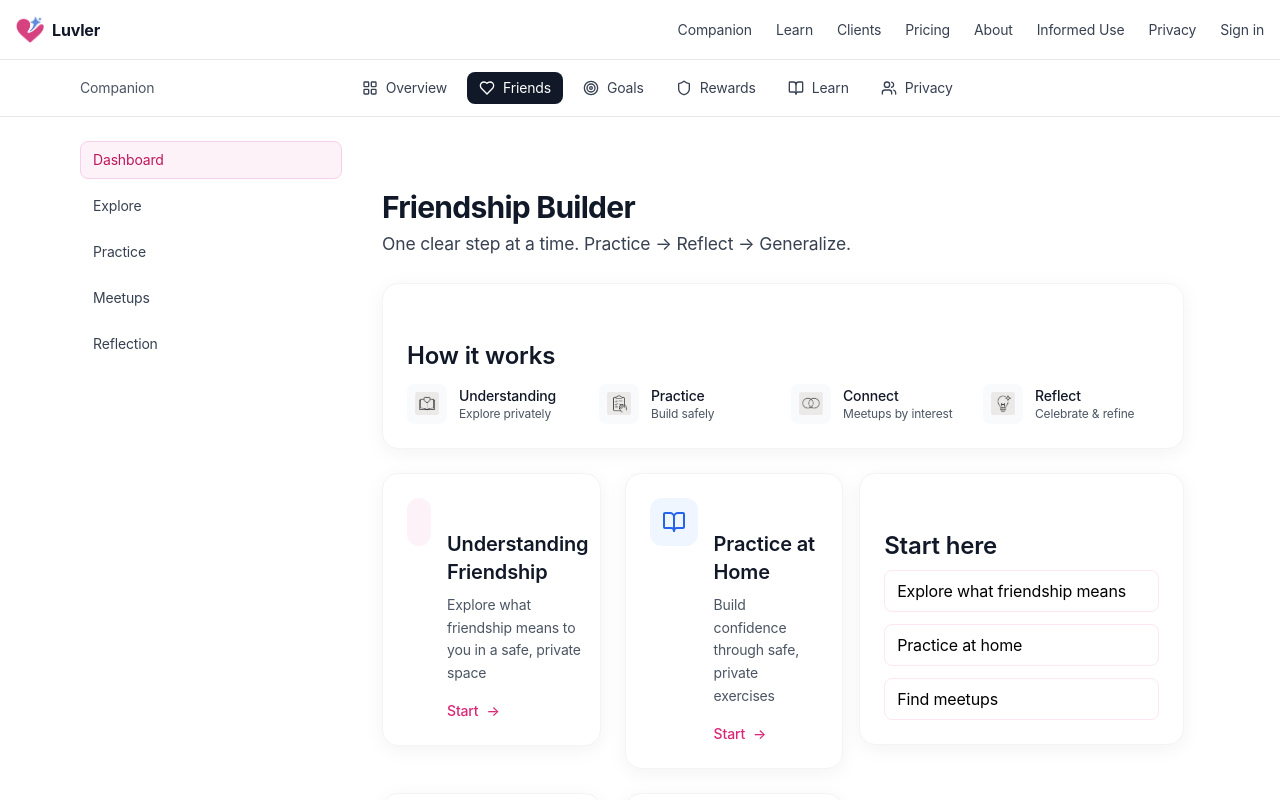
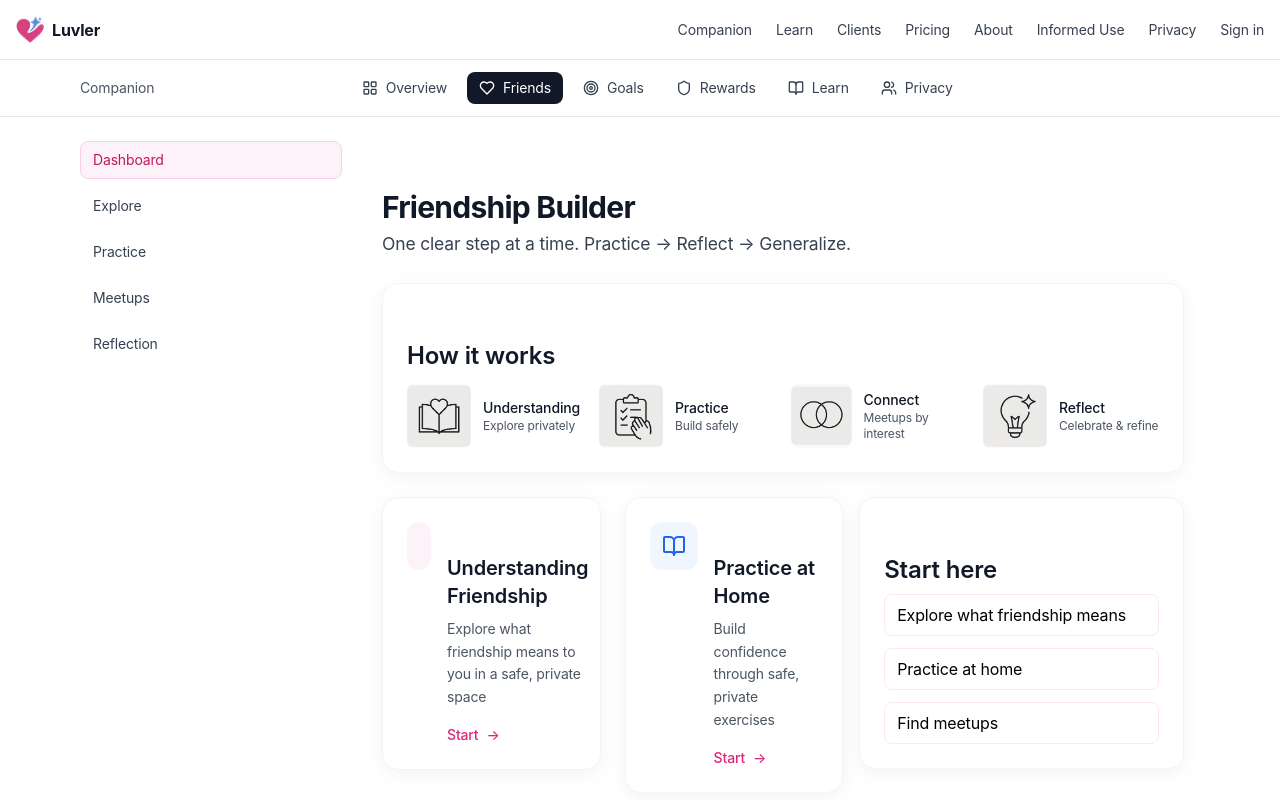
Before and after one commit to bohselecta/luvler, a Next.js app: page /companion/friends in a window 1280 px wide. Shown: the top 800 px of the page. Built offline with nearby package versions, Linux system fonts and the light colour scheme; no server answers.

Commit message:
Increase How it works icon size to 64px

```diff
--- a/app/companion/friends/page.tsx
+++ b/app/companion/friends/page.tsx
@@ -56,8 +56,8 @@ export default function FriendsPage() {
         <h3 className="font-semibold text-gray-900 mb-3">How it works</h3>
         <div className="grid grid-cols-2 sm:grid-cols-4 gap-4">
           <div className="flex items-center gap-3">
-            <div className="w-10 h-10 rounded-lg bg-gray-50 flex items-center justify-center">
-              <Image src="/icon-understanding.png" width={24} height={24} alt="Understanding icon" />
+            <div className="w-16 h-16 rounded-lg bg-gray-50 flex items-center justify-center">
+              <Image src="/icon-understanding.png" width={64} height={64} alt="Understanding icon" />
             </div>
             <div>
               <p className="text-sm font-medium text-gray-900">Understanding</p>
@@ -65,8 +65,8 @@ export default function FriendsPage() {
             </div>
           </div>
           <div className="flex items-center gap-3">
-            <div className="w-10 h-10 rounded-lg bg-gray-50 flex items-center justify-center">
-              <Image src="/icon-practice.png" width={24} height={24} alt="Practice icon" />
+            <div className="w-16 h-16 rounded-lg bg-gray-50 flex items-center justify-center">
+              <Image src="/icon-practice.png" width={64} height={64} alt="Practice icon" />
             </div>
             <div>
               <p className="text-sm font-medium text-gray-900">Practice</p>
@@ -74,8 +74,8 @@ export default function FriendsPage() {
             </div>
           </div>
           <div className="flex items-center gap-3">
-            <div className="w-10 h-10 rounded-lg bg-gray-50 flex items-center justify-center">
-              <Image src="/icon-connect.png" width={24} height={24} alt="Connect icon" />
+            <div className="w-16 h-16 rounded-lg bg-gray-50 flex items-center justify-center">
+              <Image src="/icon-connect.png" width={64} height={64} alt="Connect icon" />
             </div>
             <div>
               <p className="text-sm font-medium text-gray-900">Connect</p>
@@ -83,8 +83,8 @@ export default function FriendsPage() {
             </div>
           </div>
           <div className="flex items-center gap-3">
-            <div className="w-10 h-10 rounded-lg bg-gray-50 flex items-center justify-center">
-              <Image src="/icon-reflect.png" width={24} height={24} alt="Reflect icon" />
+            <div className="w-16 h-16 rounded-lg bg-gray-50 flex items-center justify-center">
+              <Image src="/icon-reflect.png" width={64} height={64} alt="Reflect icon" />
             </div>
             <div>
               <p className="text-sm font-medium text-gray-900">Reflect</p>
```
